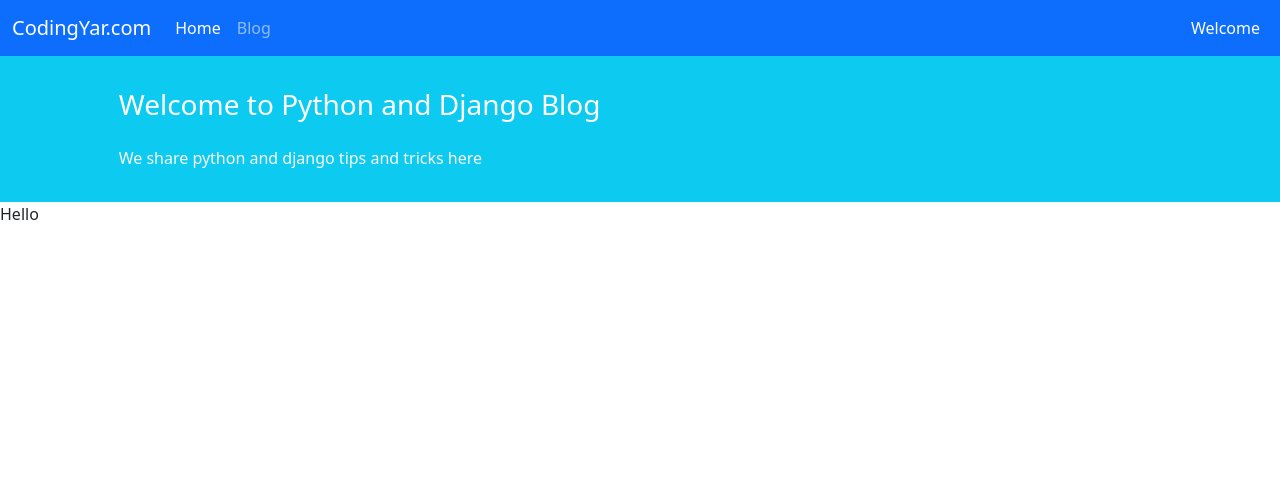
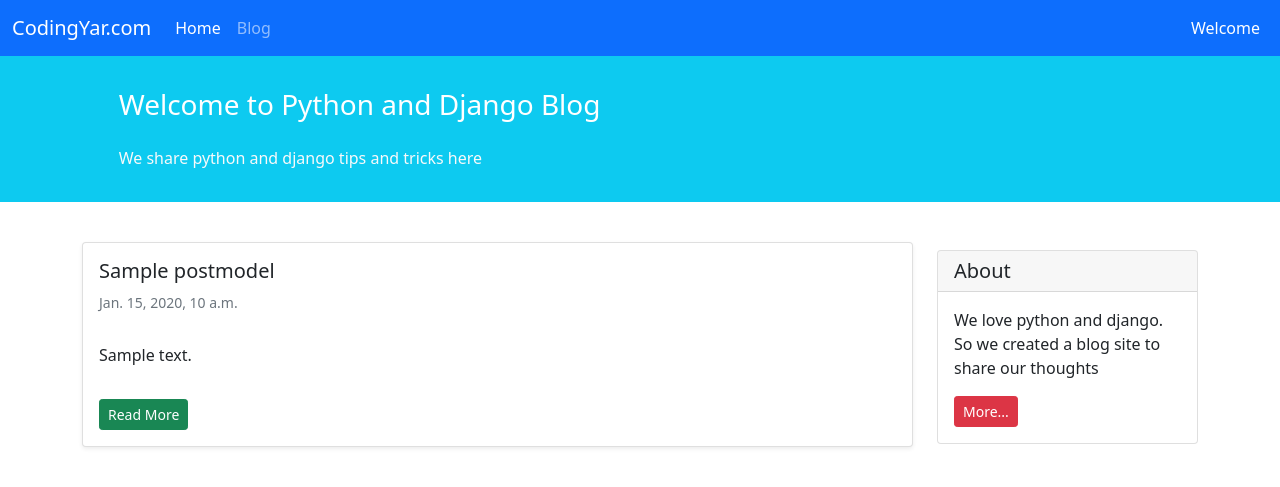
Before and after one commit to Mehrdad-Zarghami/Django_3_Blog, a Django app: page /blog/ in a window 1280 px wide. Shown: the top 487 px of the page. Run offline with Django 4.2, Linux system fonts and the light colour scheme; tables that the repository leaves empty hold one stand-in row (values such as "Sample post").

Commit message:
for loop in posts_list page

```diff
--- a/blog/templates/blog/posts_list.html
+++ b/blog/templates/blog/posts_list.html
@@ -5,5 +5,40 @@
 {% endblock page_title %}
 
 {% block content %}
-    Hello
+    <div class="container mt-4">
+    <div class="row">
+        <div class="col-9">
+            {% for post in posts_list %}
+                <div class="card shadow-sm my-3">
+                    <div class="card-body">
+                        <h5 class="card-title">{{ post.title }}</h5>
+                        <h6 class="card-subtitle mb-2 text-muted small py-2">{{ post.datetime_modified }}</h6>
+                        <p class="card-text py-3">
+                           {{ post.text }}
+                        </p>
+                        <div class="btn btn-sm btn-success">Read More</div>
+                    </div>
+                </div>
+            {% endfor %}
+
+
+        </div>
+        <div class="col-3">
+
+                <div class="card my-4">
+                    <h5 class="card-header">About</h5>
+                    <div class="card-body">
+                        <p class="card-text">We love python and django. So we created a blog site to share our
+                            thoughts</p>
+                        <a href="#"
+                           class="btn btn-sm btn-danger">
+                            More...
+                        </a>
+                    </div>
+                </div>
+
+        </div>
+    </div>
+</div>
+
 {% endblock content %}
```
Also changed, not shown: templates/_base.html (indentation only).
